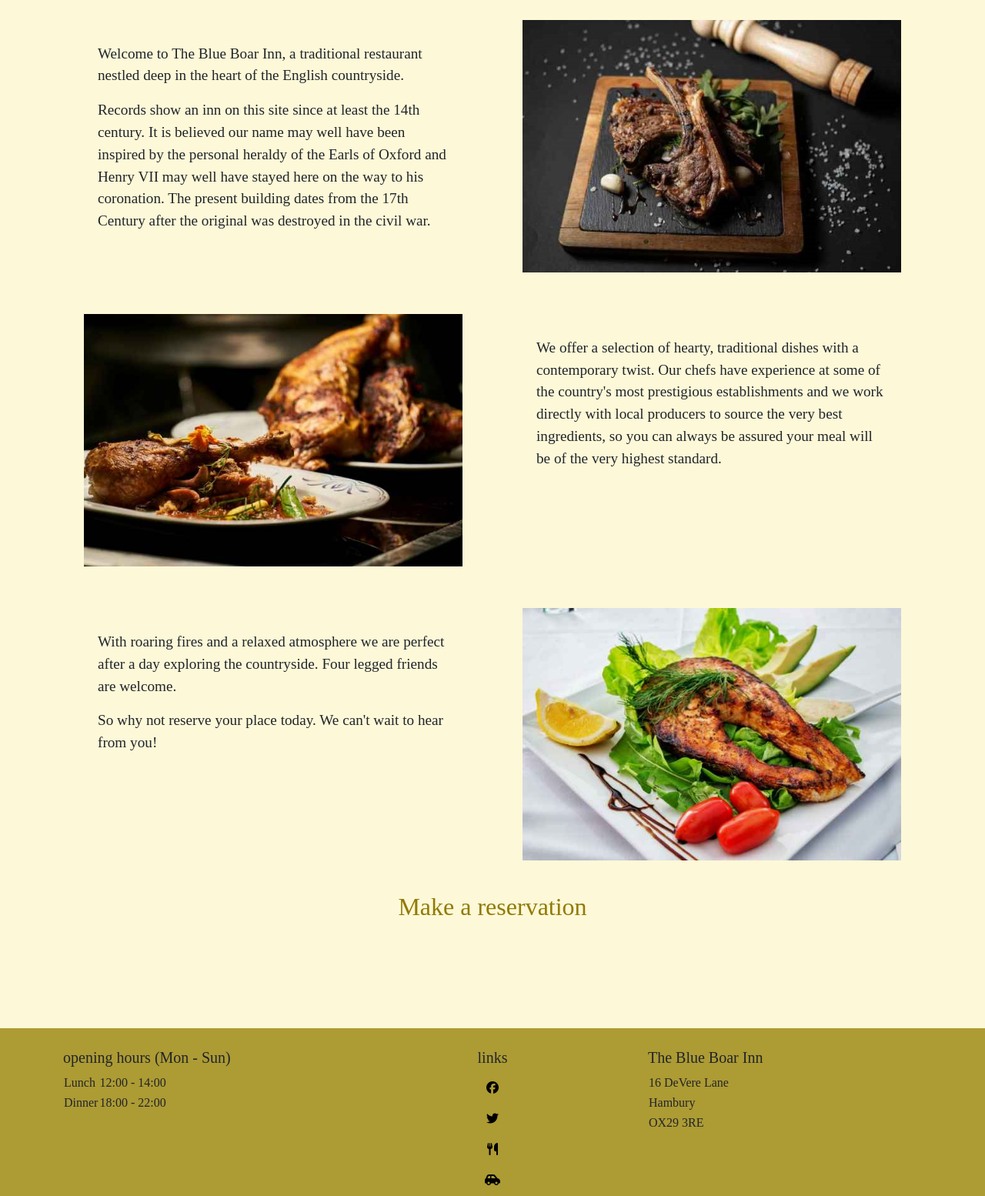
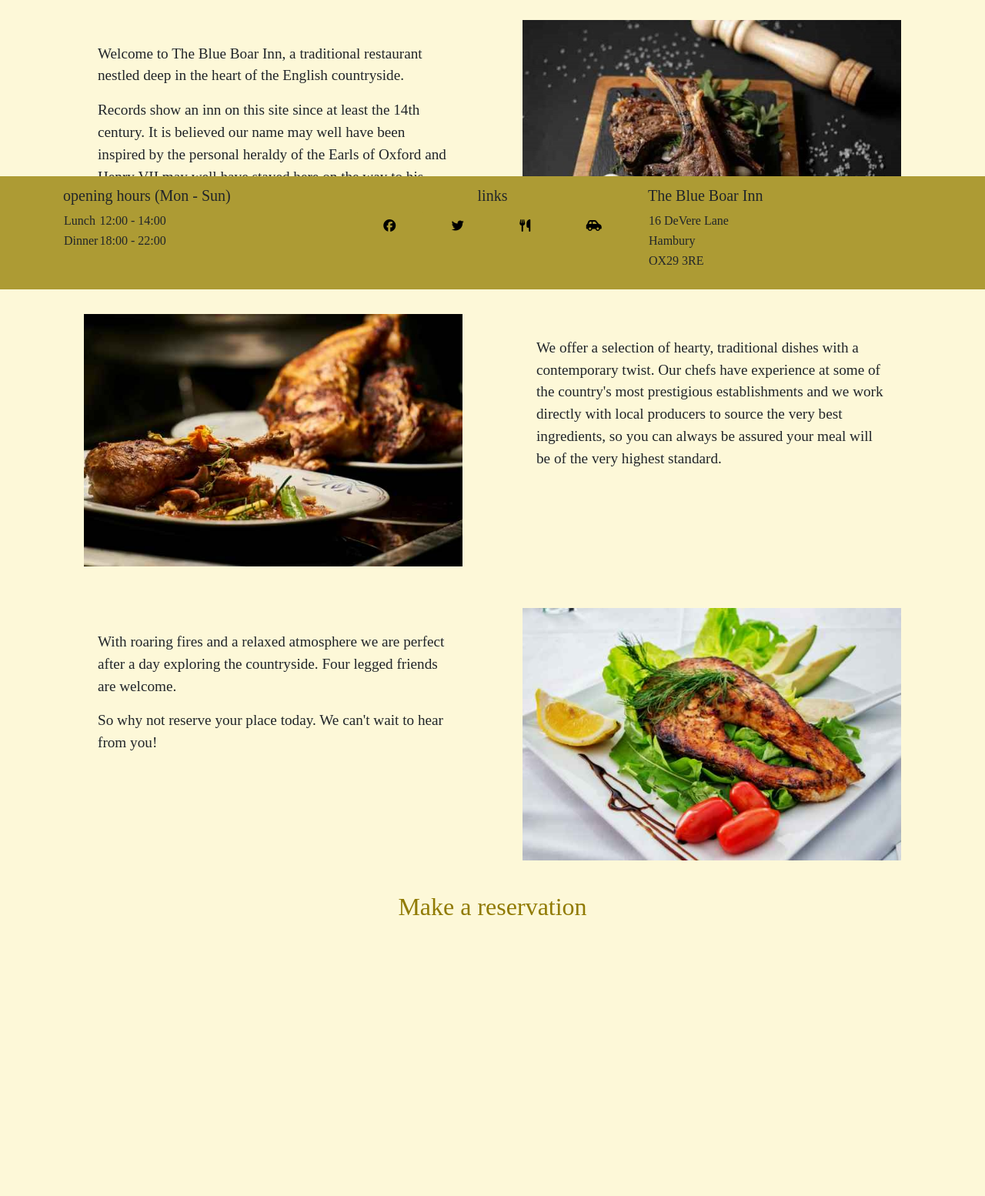
Before and after one commit to ewradcliffe/restaurant-booking-system, a Django app: page / in a window 1280 px wide. Shown: the part 424-1978 px from the top of the page at 77% size. After the commit the page ends 1613 px from the top, so only its background shows below. Run offline with Django 4.2, Linux system fonts and the light colour scheme; some libraries are stand-ins or nearby versions; some web fonts are replaced.

Commit message:
Restyle footer

```diff
--- a/static/css/style.css
+++ b/static/css/style.css
@@ -4,7 +4,7 @@
 /* General styles */
 .main-body {
     margin-top: 125px;
-    margin-bottom: 125px;
+    margin-bottom: 200px;
 }
 
 body {
@@ -120,7 +120,7 @@ body {
 /* footer */
 .footer {
     background-color: rgb(173, 155, 52);
-    padding-top: 2%;
+    padding-top: 1%;
 }
 
 .links-list>li {
--- a/templates/base.html
+++ b/templates/base.html
@@ -105,7 +105,7 @@
         {% endblock content %}
     </main>
     <!-- Footer -->
-    <footer class="footer">
+    <footer class="footer fixed-bottom">
         <div class="container">
             <div class="row">
                 <div class="col-lg-4 col-md-4 mb-4 d-none d-md-block">
@@ -125,7 +125,7 @@
                 </div>
                 <div class="col-lg-4 col-md-4 text-center">
                     <h5 class="d-none d-md-block">links</h5>
-                    <ul class="list-unstyled list-group flex-md-column flex-row links-list">
+                    <ul class="list-unstyled list-group flex-row links-list">
                         <li class="list-group-item flex-fill"><a href="https://www.facebook.com/" target="_blank"
                                 rel="noopener" aria-label="Visit us on Facebook (opens in a new tab)"><i
                                     class="fa-brands fa-facebook"></i></a></li>
```
